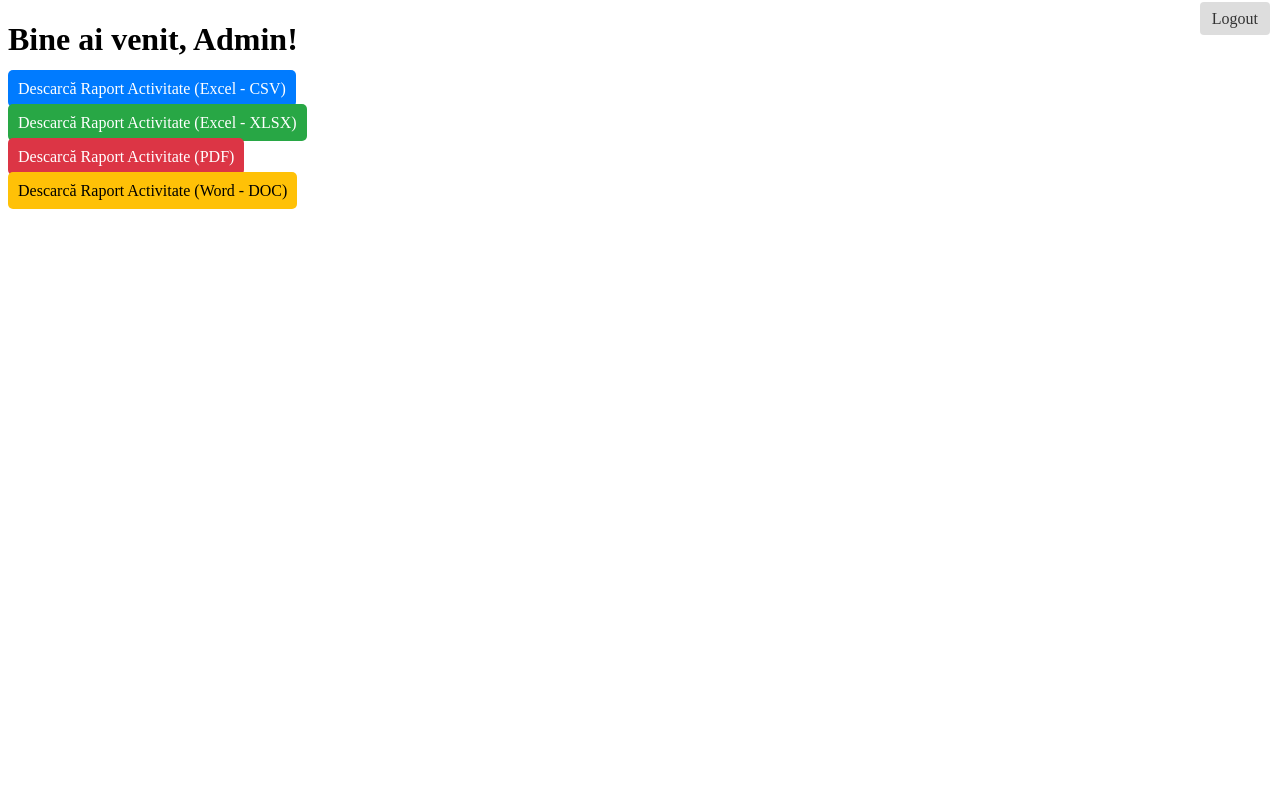
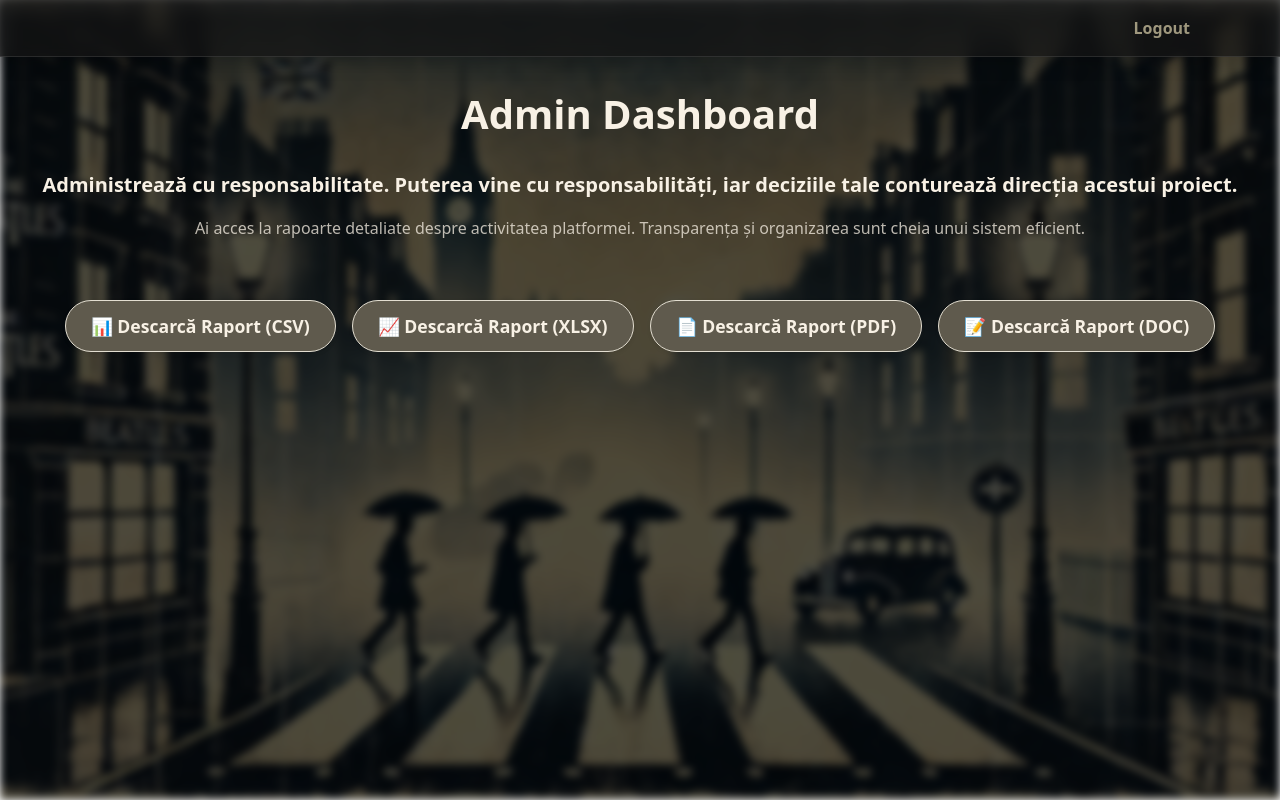
Before and after one commit to calcuttarain/Apple-Records, a PHP site: template src/app/views/admin/dashboard.view.php in a window 1280 px wide. Run offline with PHP 8.4, Linux system fonts and the light colour scheme; the template is opened without the code that fills it, so the values that code supplies are empty; some libraries are stand-ins or nearby versions.

Commit message:
done admin dashboard

```diff
--- a/src/app/views/admin/dashboard.view.php
+++ b/src/app/views/admin/dashboard.view.php
@@ -1,56 +1,66 @@
 <!DOCTYPE html>
-<html>
+<html lang="ro">
 <head>
     <meta charset="UTF-8">
+    <meta name="viewport" content="width=device-width, initial-scale=1">
     <title>Admin Dashboard</title>
+
+    <!-- Bootstrap & Stiluri -->
+    <link href="<?= ROOT ?>/public/assets/css/bootstrap.min.css" rel="stylesheet">
+    <link href="<?= ROOT ?>/public/assets/css/styles.css" rel="stylesheet">
 </head>
-<body>
+<body class="d-flex flex-column min-vh-100">
 
-<?php require __DIR__ . '/../header.view.php'; ?>
+<?php include __DIR__ . '/../partials/logout_navbar.php'; ?>
 
-<h1>Bine ai venit, Admin!</h1>
+<div class="d-flex flex-column justify-content-center align-items-center text-center">
+    <h1 class="fw-bold">Admin Dashboard</h1>
 
+    <!-- ✅ Mesaj de succes -->
     <?php if (!empty($_SESSION['success'])): ?>
-    <p style="color:green;">
+        <div class="alert alert-success text-center">
             <?= htmlspecialchars($_SESSION['success']); ?>
+        </div>
         <?php unset($_SESSION['success']); ?>
-    </p>
     <?php endif; ?>
 
     <?php if (!empty($_SESSION['error'])): ?>
-    <p style="color:red;">
+        <div class="alert alert-danger text-center">
             <?= htmlspecialchars($_SESSION['error']); ?>
+        </div>
         <?php unset($_SESSION['error']); ?>
-    </p>
     <?php endif; ?>
 
-<p>
-    <a href="<?= ROOT ?>/admin/downloadActivityExcel"
-       style="padding: 10px; background: #007bff; color: white; text-decoration: none; border-radius: 5px;">
-        Descarcă Raport Activitate (Excel - CSV)
+    <div class="justify-content-center align-items-center text-center d-flex flex-column welcome-message mt-4">
+        <p class="fs-5 text-light fw-bold">
+            <strong>Administrează cu responsabilitate.</strong>
+            Puterea vine cu responsabilități, iar deciziile tale conturează direcția acestui proiect.
+        </p>
+        <p class="fs-6 text-light opacity-75">
+            Ai acces la rapoarte detaliate despre activitatea platformei.
+            Transparența și organizarea sunt cheia unui sistem eficient.
+        </p>
+    </div>
+
+    <!-- 📌 Butoane de acțiune -->
+    <div class="d-flex justify-content-center gap-3 mt-4 flex-wrap">
+        <a href="<?= ROOT ?>/admin/downloadActivityExcel" class="btn btn-custom-register btn-lg shadow-sm">
+            <strong>📊 Descarcă Raport (CSV)</strong>
         </a>
-</p>
+        <a href="<?= ROOT ?>/admin/downloadActivityXLSX" class="btn btn-custom-register btn-lg shadow-sm">
+            <strong>📈 Descarcă Raport (XLSX)</strong>
+        </a>
+        <a href="<?= ROOT ?>/admin/downloadActivityPDF" class="btn btn-custom-register btn-lg shadow-sm">
+            <strong>📄 Descarcă Raport (PDF)</strong>
+        </a>
+        <a href="<?= ROOT ?>/admin/downloadActivityDOC" class="btn btn-custom-register btn-lg shadow-sm">
+            <strong>📝 Descarcă Raport (DOC)</strong>
+        </a>
+    </div>
+</div>
 
-<p>
-    <a href="<?= ROOT ?>/admin/downloadActivityXLSX"
-       style="padding: 10px; background: #28a745; color: white; text-decoration: none; border-radius: 5px;">
-        Descarcă Raport Activitate (Excel - XLSX)
-    </a>
-</p>
-
-<p>
-    <a href="<?= ROOT ?>/admin/downloadActivityPDF"
-       style="padding: 10px; background: #dc3545; color: white; text-decoration: none; border-radius: 5px;">
-        Descarcă Raport Activitate (PDF)
-    </a>
-</p>
-
-<p>
-    <a href="<?= ROOT ?>/admin/downloadActivityDOC"
-       style="padding: 10px; background: #ffc107; color: black; text-decoration: none; border-radius: 5px;">
-        Descarcă Raport Activitate (Word - DOC)
-    </a>
-</p>
+<!-- Bootstrap -->
+<script src="<?= ROOT ?>/public/assets/js/bootstrap.bundle.min.js"></script>
 
 </body>
 </html>
```
Lines whose indentation alone changed are shown as unchanged.
